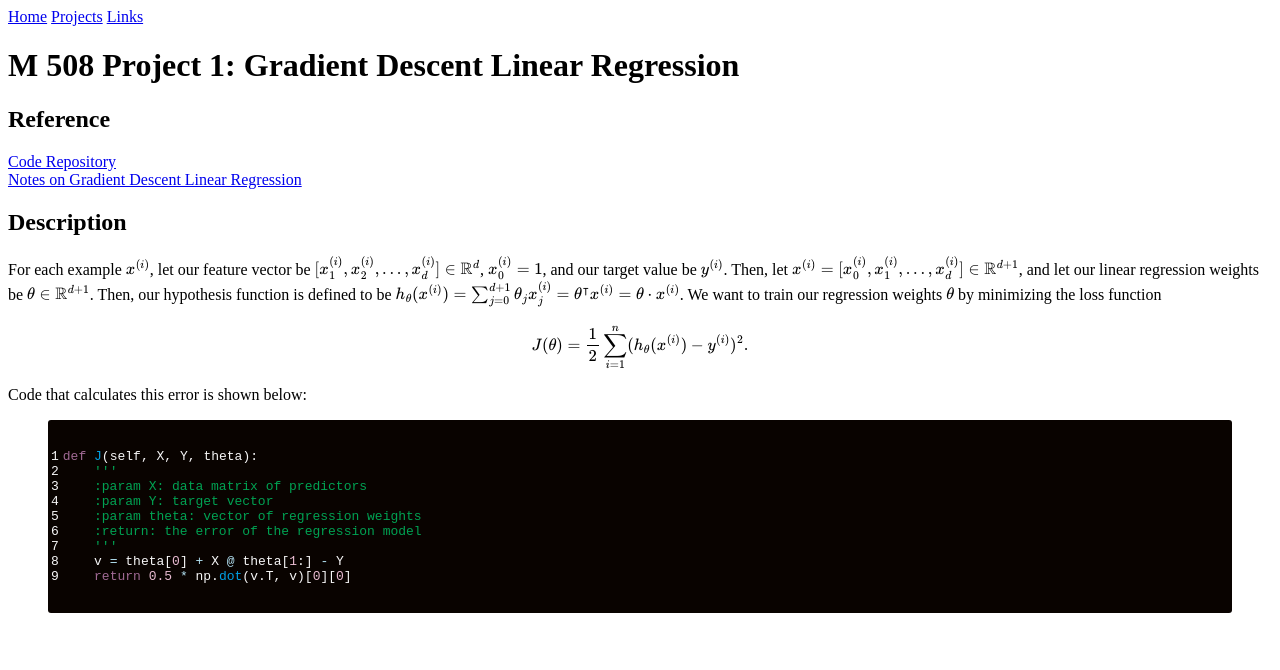
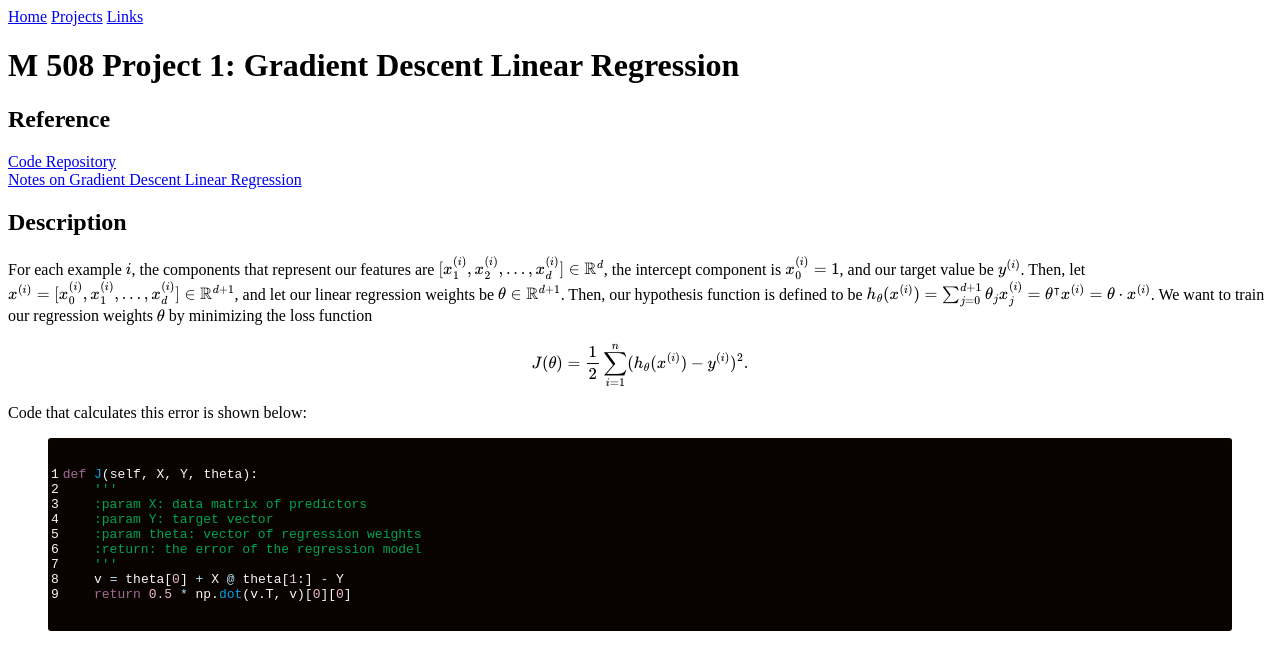
Before and after one commit to CategorIAN/categorian.github.io, a Jekyll site: the page built from projects/msu/m_508/linear_regression.md, in a window 1280 px wide. Shown: the top 670 px of the page. Built offline with Jekyll 4.4.1, drawn with Linux system fonts in a browser that asks for light colours; formulas are drawn with MathJax 3.

Commit message:
Update linear_regression.md

```diff
--- a/projects/msu/m_508/linear_regression.md
+++ b/projects/msu/m_508/linear_regression.md
@@ -11,7 +11,7 @@ layout: default
 
 <h2>Description</h2>
 <p>
-For each example \(x^{(i)}\), let our feature vector be \([x_1^{(i)}, x_2^{(i)}, ..., x_d^{(i)}] \in \mathbb{R}^d\), \(x_0^{(i)} = 1\), and our target value be \(y^{(i)}\). Then, let \(x^{(i)} = [x_0^{(i)}, x_1^{(i)}, ..., x_d^{(i)}] \in \mathbb{R}^{d+1}\), and let our linear regression weights be \(\theta \in \mathbb{R}^{d+1}\). Then, our hypothesis function is defined to be \(h_{\theta}(x^{(i)}) = \sum_{j=0}^{d+1} \theta_j x_j^{(i)} = \theta^{\intercal} x^{(i)} = \theta \cdot x^{(i)}\). We want to train our regression weights \(\theta\) by minimizing the loss function
+For each example \(i\), the components that represent our features are \([x_1^{(i)}, x_2^{(i)}, ..., x_d^{(i)}] \in \mathbb{R}^d\), the intercept component is \(x_0^{(i)} = 1\), and our target value be \(y^{(i)}\). Then, let \(x^{(i)} = [x_0^{(i)}, x_1^{(i)}, ..., x_d^{(i)}] \in \mathbb{R}^{d+1}\), and let our linear regression weights be \(\theta \in \mathbb{R}^{d+1}\). Then, our hypothesis function is defined to be \(h_{\theta}(x^{(i)}) = \sum_{j=0}^{d+1} \theta_j x_j^{(i)} = \theta^{\intercal} x^{(i)} = \theta \cdot x^{(i)}\). We want to train our regression weights \(\theta\) by minimizing the loss function
 \[
 J(\theta) = \frac{1}{2} \sum_{i=1}^n (h_{\theta}(x^{(i)}) - y^{(i)})^2.
 \]
```
